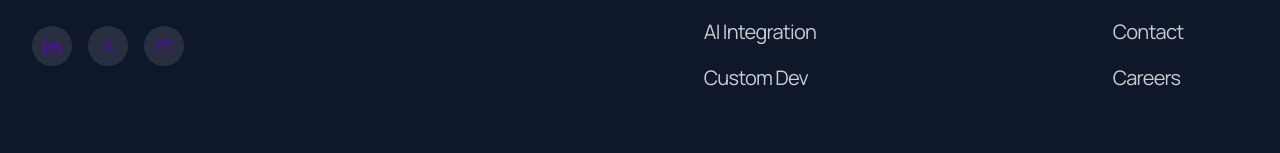
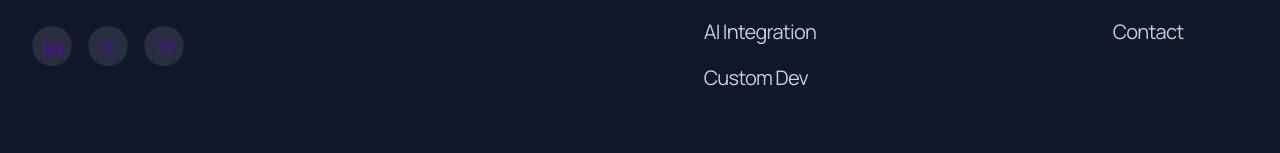
Before and after one commit to mithks/arkania-website, a Next.js app: page / in a window 1280 px wide. Shown: the part 4809-4962 px from the top of the page. Built offline with nearby package versions, Linux system fonts and the light colour scheme.

Commit message:
updated footer links

```diff
--- a/components/Footer.tsx
+++ b/components/Footer.tsx
@@ -135,9 +135,8 @@ export default function Footer() {
             </h4>
             <ul className="flex flex-col gap-4 text-[20px] text-light/80">
               <li><FooterLink href="/about">About Us</FooterLink></li>
-              <li><FooterLink href="#">Why Choose Us</FooterLink></li>
+              <li><FooterLink href="/about/#why-we-exist">Why Choose Us</FooterLink></li>
               <li><FooterLink href="#contact">Contact</FooterLink></li>
-              <li><FooterLink href="#">Careers</FooterLink></li>
             </ul>
           </div>
         </motion.div>
```
